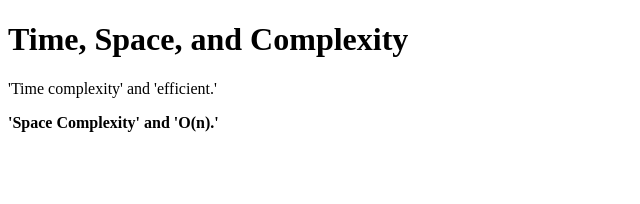
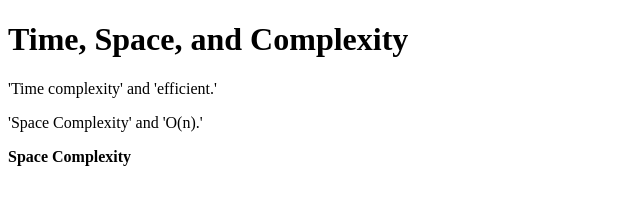
Before and after one commit to acciojob/time-and-space-complexity-yadavlav7978, a website: page main.html in a window 1280 px wide. Shown: the whole page, without its empty margins (0-640 px from the left). Drawn offline with Linux system fonts and the light colour scheme.

Commit message:
created a submission

```diff
--- a/main.html
+++ b/main.html
@@ -10,7 +10,8 @@
 	<!-- the entire body must be written by student -->
 	<h1>Time, Space, and Complexity</h1>
 	<p>'Time complexity' and 'efficient.'</p>
-	<b>'Space Complexity' and 'O(n).'</b>
+	<p>'Space Complexity' and 'O(n).'</p>
+	<b>Space Complexity</b>
     <script type="text/javascript" src="./script.js">
 </script>
 
```
